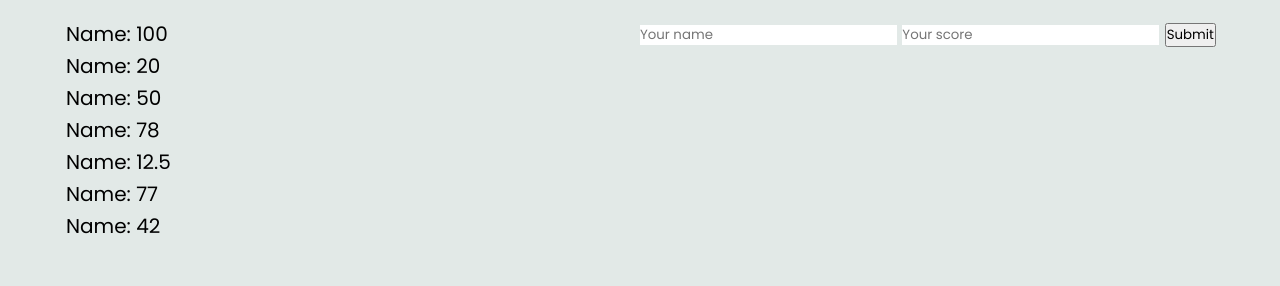
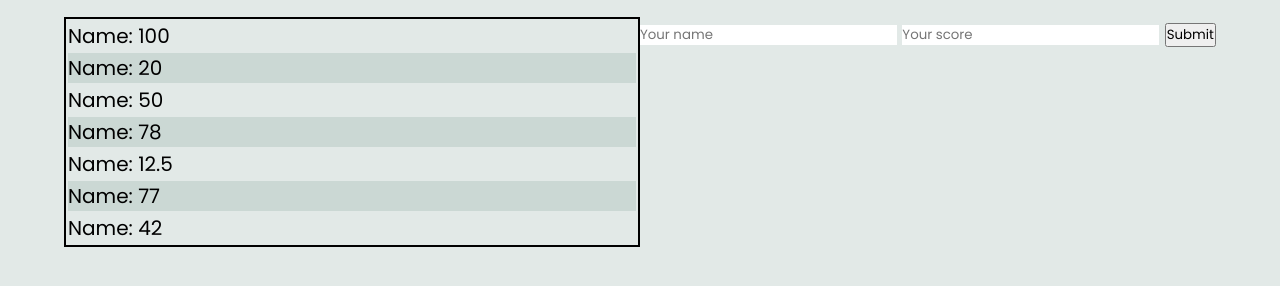
Before and after one commit to AbelG101/Leaderboard, a website built with webpack: page src/template.html in a window 1280 px wide. Shown: the part 158-444 px from the top of the page. Built offline with nearby package versions, Linux system fonts and the light colour scheme.

Commit message:
add styling for table

```diff
--- a/src/styles.css
+++ b/src/styles.css
@@ -54,3 +54,12 @@ input {
 .scores-header .refresh-btn {
   padding: 4px 11px;
 }
+
+.table {
+  border: 2px solid #000;
+  width: 100%;
+}
+
+.table tr:nth-child(even) {
+  background-color: hsl(163, 14%, 82%);
+}
```
